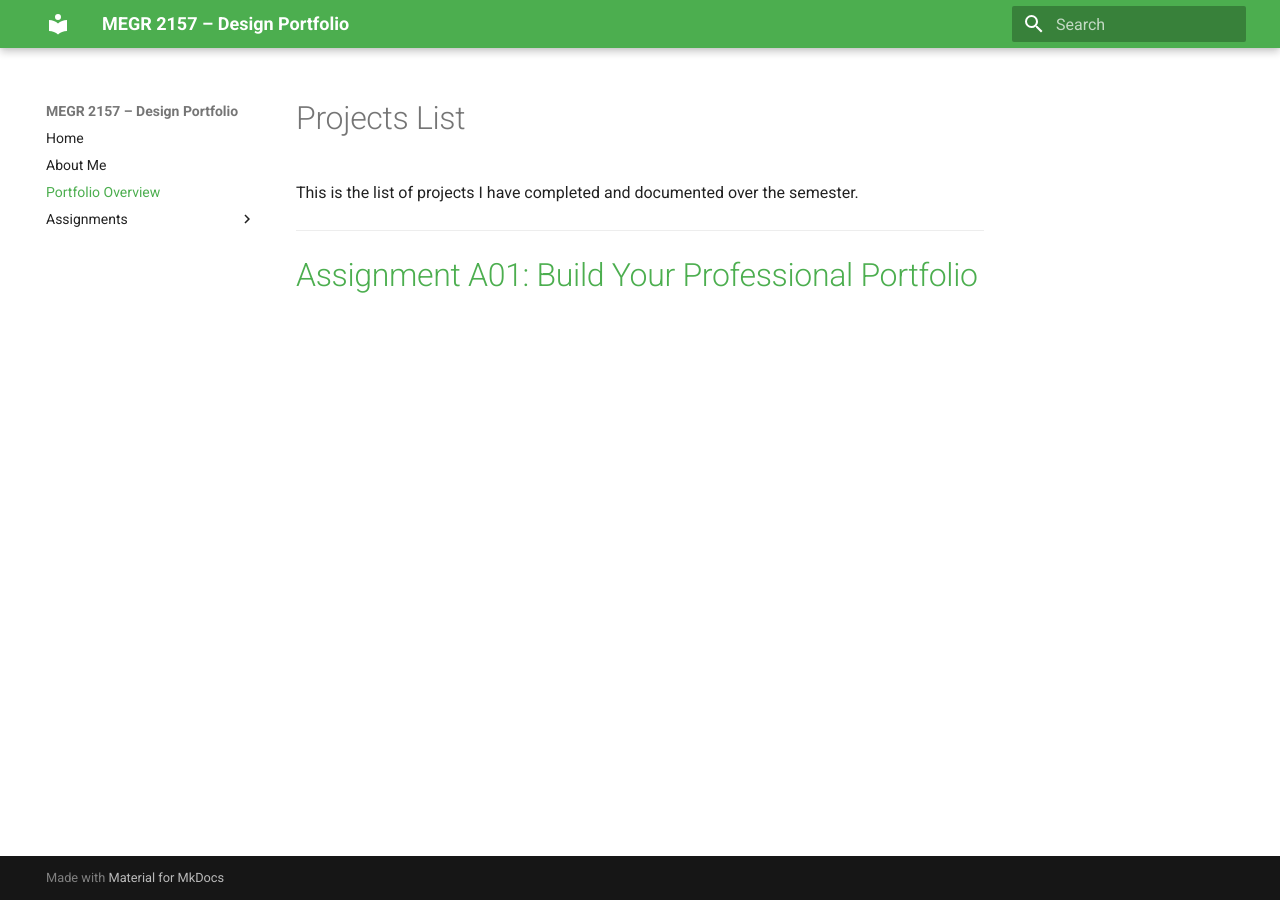
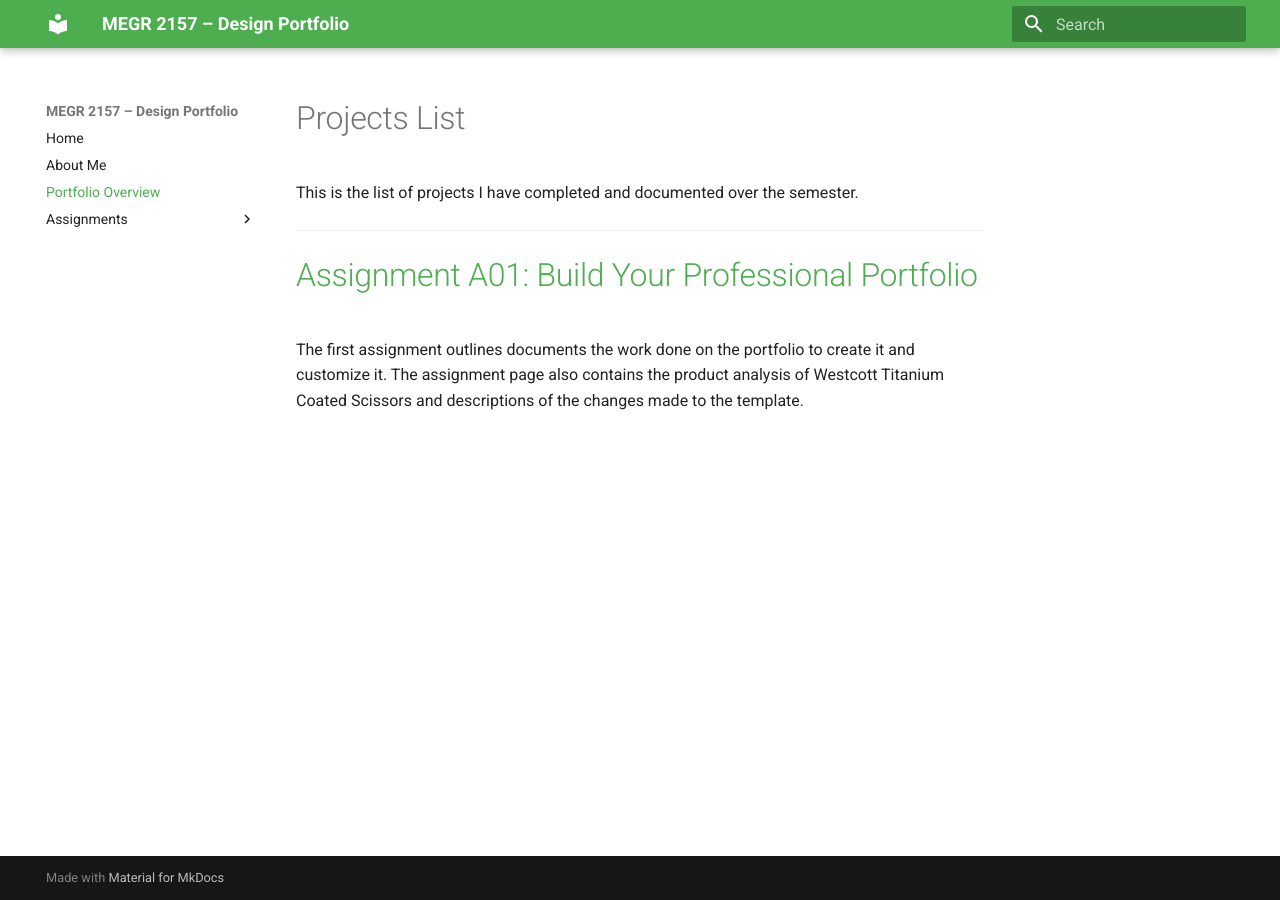
Before and after one commit to dheidenf-beep/DerekH-MEGR2157-portfolio, an MkDocs documentation site: the page built from docs/portfolio-overview.md, in a window 1280 px wide. Built offline with MkDocs 1.6.1 and Material for MkDocs 9.7.7, drawn with Linux system fonts in a browser that asks for light colours.

Commit message:
Update portfolio overview with assignment details
Added a summary of the first assignment regarding portfolio creation and customization.

```diff
--- a/docs/portfolio-overview.md
+++ b/docs/portfolio-overview.md
@@ -5,3 +5,5 @@ This is the list of projects I have completed and documented over the semester.
 -----------------------------------------
 
 # [Assignment A01: Build Your Professional Portfolio](assignments/A01/index.md)
+
+The first assignment outlines documents the work done on the portfolio to create it and customize it. The assignment page also contains the product analysis of Westcott Titanium Coated Scissors and descriptions of the changes made to the template.
```
